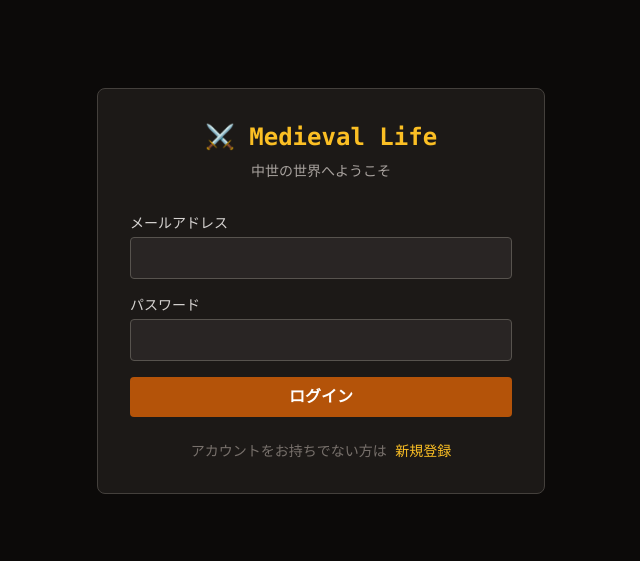
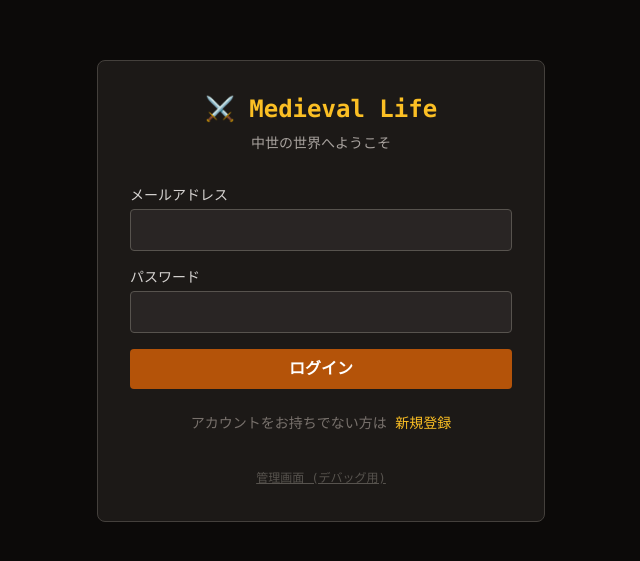
Before and after one commit to pon024587-collab/mmo, a React (Vite) app in the folder packages/frontend/: page /login in a window 1280 px wide. Shown: the part 109-670 px from the top of the page, without its empty margins (319-959 px from the left). Built offline with nearby package versions, Linux system fonts and the light colour scheme; no server answers.

Commit message:
feat: add admin links to login and game pages to fix SPA routing access

```diff
--- a/packages/frontend/src/pages/GamePage.tsx
+++ b/packages/frontend/src/pages/GamePage.tsx
@@ -135,6 +135,7 @@ export default function GamePage() {
         </div>
         <div className="flex items-center gap-4">
           <span className="text-amber-300 text-sm font-mono">💰 {character.gold}G</span>
+          <button onClick={() => navigate('/admin')} className="text-stone-600 hover:text-stone-400 text-xs">管理画面</button>
           <button onClick={handleLogout} className="text-stone-600 hover:text-stone-400 text-xs">ログアウト</button>
         </div>
       </header>
--- a/packages/frontend/src/pages/LoginPage.tsx
+++ b/packages/frontend/src/pages/LoginPage.tsx
@@ -76,6 +76,12 @@ export default function LoginPage() {
           アカウントをお持ちでない方は{' '}
           <Link to="/register" className="text-amber-400 hover:underline">新規登録</Link>
         </p>
+
+        <div className="mt-8 text-center">
+          <Link to="/admin" className="text-stone-600 hover:text-stone-400 text-xs underline">
+            管理画面 (デバッグ用)
+          </Link>
+        </div>
       </div>
     </div>
   )
```
